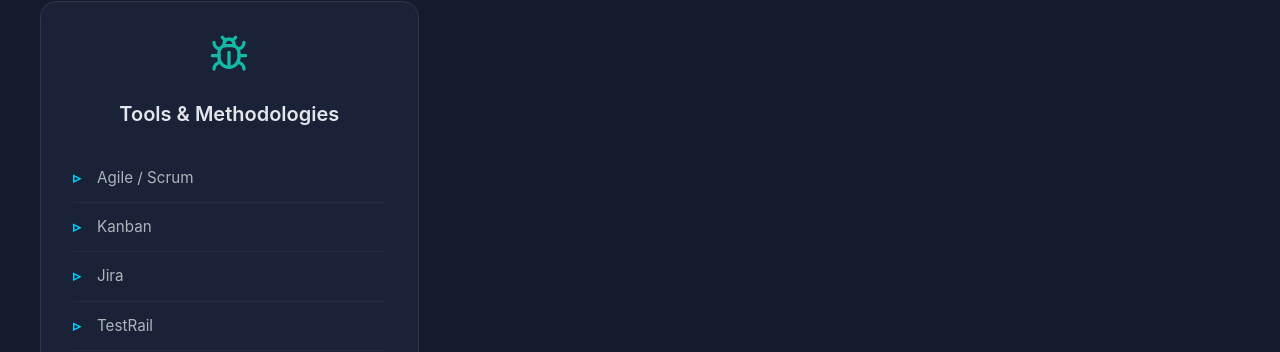
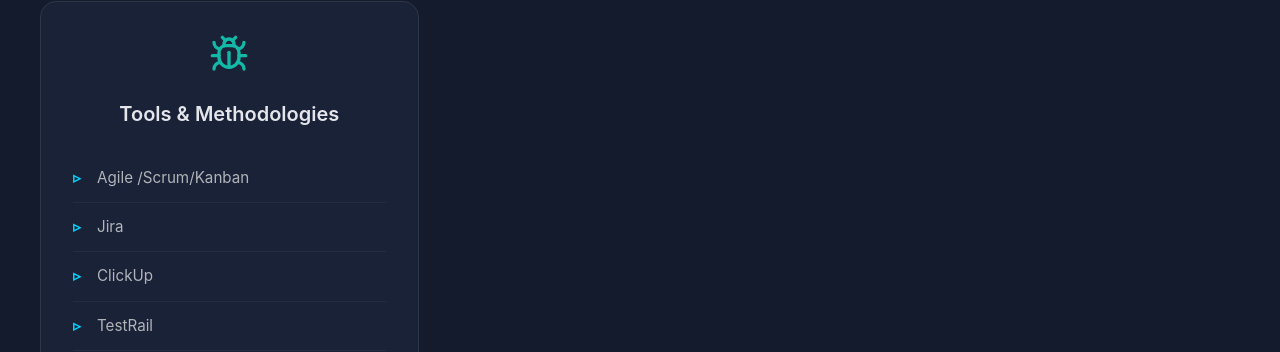
Before and after one commit to Kashyap1995/Kashyap-portfolio, a React (Vite) app: page / in a window 1280 px wide. Shown: the part 2878-3230 px from the top of the page. Built offline with nearby package versions, Linux system fonts and the light colour scheme; the HTML template or start-up script is replaced by a standard one.

Commit message:
Kashyap Portfolio

```diff
--- a/src/components/Skills.jsx
+++ b/src/components/Skills.jsx
@@ -88,9 +88,9 @@
       icon: <Bug size={40} />,
       title: 'Tools & Methodologies',
       skills: [
-        'Agile / Scrum',
-        'Kanban',
+        'Agile /Scrum/Kanban',
         'Jira',
+        'ClickUp',
         'TestRail',
         'Postman',
         'Swagger'
```
